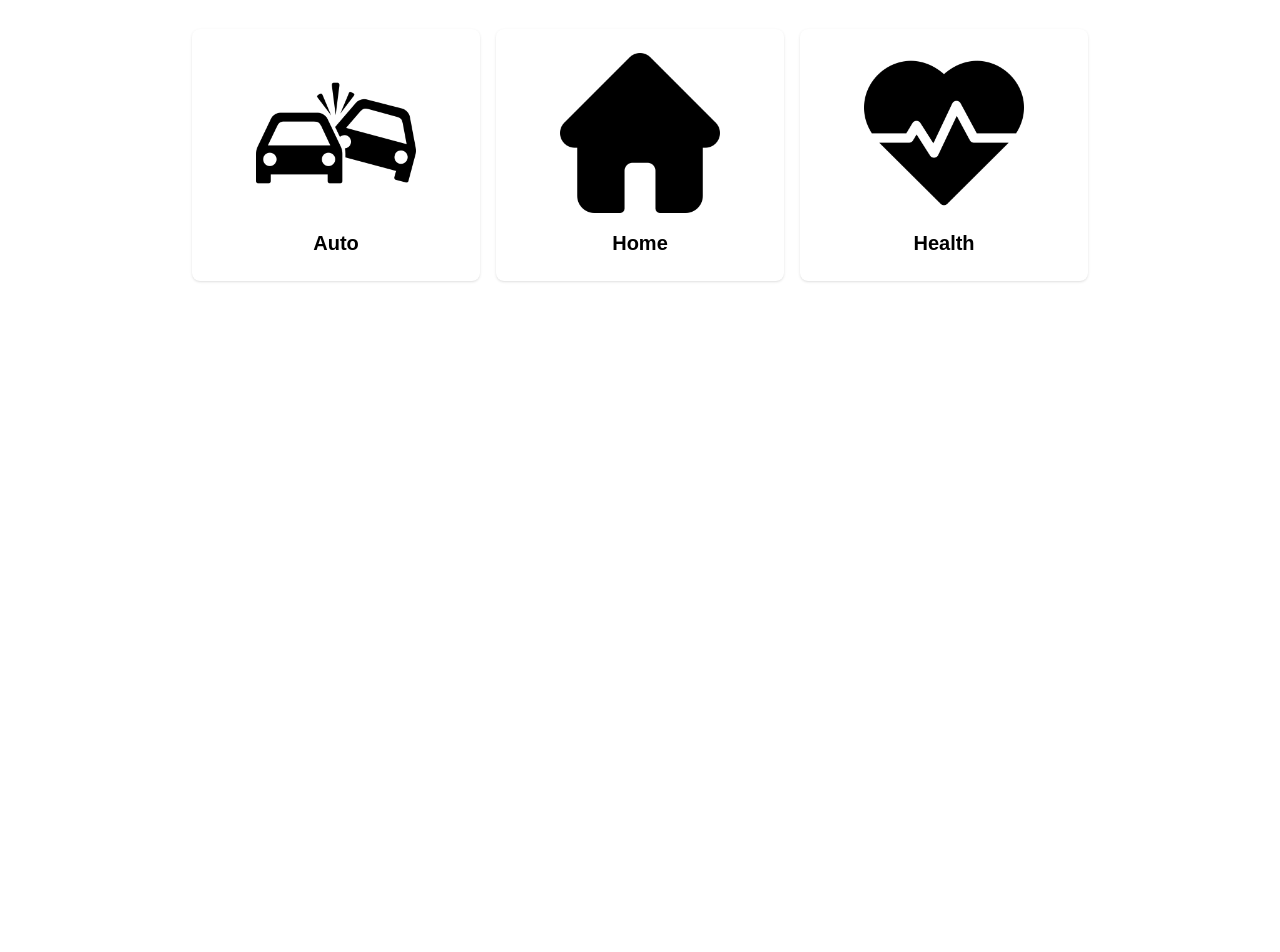
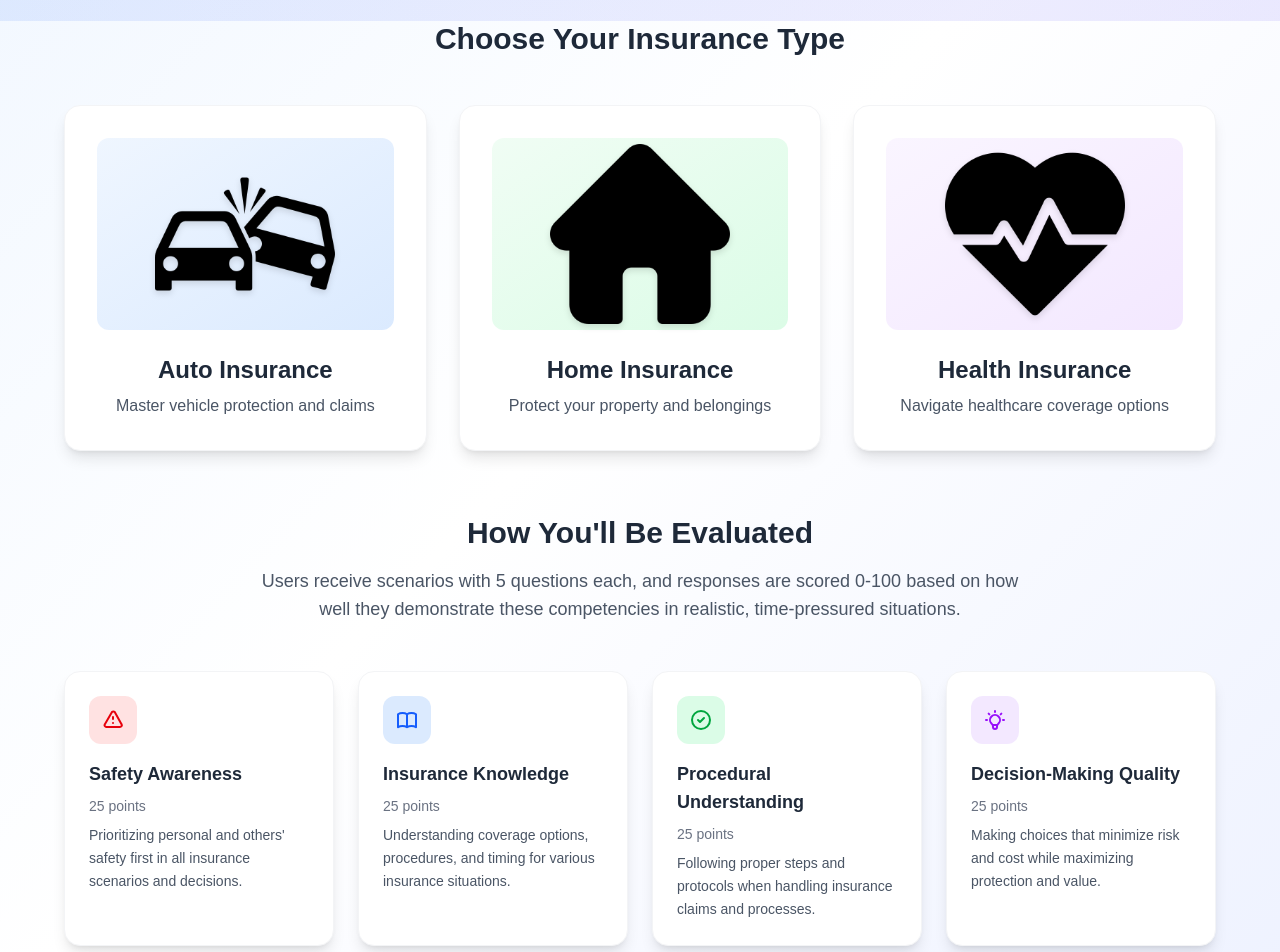
Before and after one commit to sebastian-noel/NextStep, a Next.js app in the folder next-step/: page / in a window 1280 px wide. Shown: the part 320-1272 px from the top of the page. Before the commit the page ends 800 px from the top, so only its background shows below. Built offline with nearby package versions, Linux system fonts and the light colour scheme.

Commit message:
new home page

```diff
--- a/next-step/app/page.tsx
+++ b/next-step/app/page.tsx
@@ -3,37 +3,171 @@ import Link from "next/link"
 
 export default function Home() {
   return (
-    <main className="min-h-screen flex flex-col items-center justify-start p-6">
-      <header className="w-full flex flex-col items-center pt-8">
-        <Image src="/images/logo.png" alt="Next Step" width={500} height={500} className="object-contain" />
+    <main className="min-h-screen bg-gradient-to-br from-blue-50 via-white to-indigo-50">
+      {/* Hero Section */}
+      <div className="relative overflow-hidden">
+        <div className="absolute inset-0 bg-gradient-to-r from-blue-600/10 to-indigo-600/10"></div>
+        <header className="relative w-full flex flex-col items-center pt-12 pb-8">
+          <div className="relative">
+            <Image
+              src="/images/logo.png"
+              alt="Next Step"
+              width={400}
+              height={400}
+              className="object-contain drop-shadow-lg"
+            />
             <span className="sr-only">Next Step</span>
+          </div>
+          <h2 className="mt-6 text-xl md:text-2xl italic text-gray-700 text-center max-w-2xl px-4">
+            Learn how insurance works through conversations, not textbooks.
+          </h2>
         </header>
-      <h2 className="mt-4 text-lg italic">Learn how insurance works through conversations, not textbooks.</h2>
+      </div>
 
-      <div className="mt-8 w-full max-w-4xl">
-        <div className="grid grid-cols-1 md:grid-cols-3 gap-4">
-          <Link href="/practice" className="p-6 bg-white rounded-lg shadow-sm flex flex-col items-center">
-            <div className="w-full h-40 flex items-center justify-center">
-              <Image src="/images/auto.png" alt="Auto" width={160} height={120} className="object-contain" />
+      {/* Insurance Types Section */}
+      <section className="px-6 pb-16">
+        <div className="max-w-6xl mx-auto">
+          <h3 className="text-2xl md:text-3xl font-bold text-center text-gray-800 mb-12">
+            Choose Your Insurance Type
+          </h3>
+          <div className="grid grid-cols-1 md:grid-cols-3 gap-8">
+            <Link
+              href="/practice/auto"
+              className="group p-8 bg-white rounded-2xl shadow-lg hover:shadow-xl transition-all duration-300 flex flex-col items-center transform hover:-translate-y-1 border border-gray-100"
+            >
+              <div className="w-full h-48 flex items-center justify-center bg-gradient-to-br from-blue-50 to-blue-100 rounded-xl mb-6 group-hover:from-blue-100 group-hover:to-blue-200 transition-all duration-300">
+                <Image
+                  src="/images/auto.png"
+                  alt="Auto Insurance"
+                  width={180}
+                  height={140}
+                  className="object-contain drop-shadow-md"
+                />
               </div>
-            <h3 className="mt-4 text-xl font-semibold text-black">Auto</h3>
+              <h4 className="text-2xl font-bold text-gray-800 group-hover:text-blue-600 transition-colors">
+                Auto Insurance
+              </h4>
+              <p className="text-gray-600 text-center mt-2">
+                Master vehicle protection and claims
+              </p>
             </Link>
 
-          <Link href="/practice" className="p-6 bg-white rounded-lg shadow-sm flex flex-col items-center">
-            <div className="w-full h-40 flex items-center justify-center">
-              <Image src="/images/home.png" alt="Home" width={160} height={120} className="object-contain" />
+            <Link
+              href="/practice/home"
+              className="group p-8 bg-white rounded-2xl shadow-lg hover:shadow-xl transition-all duration-300 flex flex-col items-center transform hover:-translate-y-1 border border-gray-100"
+            >
+              <div className="w-full h-48 flex items-center justify-center bg-gradient-to-br from-green-50 to-green-100 rounded-xl mb-6 group-hover:from-green-100 group-hover:to-green-200 transition-all duration-300">
+                <Image
+                  src="/images/home.png"
+                  alt="Home Insurance"
+                  width={180}
+                  height={140}
+                  className="object-contain drop-shadow-md"
+                />
               </div>
-            <h3 className="mt-4 text-xl font-semibold text-black">Home</h3>
+              <h4 className="text-2xl font-bold text-gray-800 group-hover:text-green-600 transition-colors">
+                Home Insurance
+              </h4>
+              <p className="text-gray-600 text-center mt-2">
+                Protect your property and belongings
+              </p>
             </Link>
 
-          <Link href="/practice" className="p-6 bg-white rounded-lg shadow-sm flex flex-col items-center">
-            <div className="w-full h-40 flex items-center justify-center">
-              <Image src="/images/health.png" alt="Health" width={160} height={120} className="object-contain" />
+            <Link
+              href="/practice/health"
+              className="group p-8 bg-white rounded-2xl shadow-lg hover:shadow-xl transition-all duration-300 flex flex-col items-center transform hover:-translate-y-1 border border-gray-100"
+            >
+              <div className="w-full h-48 flex items-center justify-center bg-gradient-to-br from-purple-50 to-purple-100 rounded-xl mb-6 group-hover:from-purple-100 group-hover:to-purple-200 transition-all duration-300">
+                <Image
+                  src="/images/health.png"
+                  alt="Health Insurance"
+                  width={180}
+                  height={140}
+                  className="object-contain drop-shadow-md"
+                />
               </div>
-            <h3 className="mt-4 text-xl font-semibold text-black">Health</h3>
+              <h4 className="text-2xl font-bold text-gray-800 group-hover:text-purple-600 transition-colors">
+                Health Insurance
+              </h4>
+              <p className="text-gray-600 text-center mt-2">
+                Navigate healthcare coverage options
+              </p>
             </Link>
           </div>
         </div>
+      </section>
+
+      {/* Scoring Categories Section */}
+      <section className="px-6 pb-16">
+        <div className="max-w-6xl mx-auto">
+          <div className="text-center mb-12">
+            <h3 className="text-2xl md:text-3xl font-bold text-gray-800 mb-4">
+              How You'll Be Evaluated
+            </h3>
+            <p className="text-lg text-gray-600 max-w-3xl mx-auto">
+              Users receive scenarios with 5 questions each, and responses are scored 0-100 based on how well they demonstrate these competencies in realistic, time-pressured situations.
+            </p>
+          </div>
+
+          <div className="grid grid-cols-1 md:grid-cols-2 lg:grid-cols-4 gap-6">
+            {/* Safety Awareness */}
+            <div className="bg-white rounded-2xl p-6 shadow-lg border border-gray-100 hover:shadow-xl transition-all duration-300">
+              <div className="w-12 h-12 bg-red-100 rounded-xl flex items-center justify-center mb-4">
+                <svg className="w-6 h-6 text-red-600" fill="none" stroke="currentColor" viewBox="0 0 24 24">
+                  <path strokeLinecap="round" strokeLinejoin="round" strokeWidth={2} d="M12 9v2m0 4h.01m-6.938 4h13.856c1.54 0 2.502-1.667 1.732-2.5L13.732 4c-.77-.833-1.964-.833-2.732 0L3.732 16.5c-.77.833.192 2.5 1.732 2.5z" />
+                </svg>
+              </div>
+              <h4 className="text-lg font-bold text-gray-800 mb-2">Safety Awareness</h4>
+              <div className="text-sm text-gray-500 mb-2">25 points</div>
+              <p className="text-gray-600 text-sm leading-relaxed">
+                Prioritizing personal and others' safety first in all insurance scenarios and decisions.
+              </p>
+            </div>
+
+            {/* Insurance Knowledge */}
+            <div className="bg-white rounded-2xl p-6 shadow-lg border border-gray-100 hover:shadow-xl transition-all duration-300">
+              <div className="w-12 h-12 bg-blue-100 rounded-xl flex items-center justify-center mb-4">
+                <svg className="w-6 h-6 text-blue-600" fill="none" stroke="currentColor" viewBox="0 0 24 24">
+                  <path strokeLinecap="round" strokeLinejoin="round" strokeWidth={2} d="M12 6.253v13m0-13C10.832 5.477 9.246 5 7.5 5S4.168 5.477 3 6.253v13C4.168 18.477 5.754 18 7.5 18s3.332.477 4.5 1.253m0-13C13.168 5.477 14.754 5 16.5 5c1.746 0 3.332.477 4.5 1.253v13C19.832 18.477 18.246 18 16.5 18c-1.746 0-3.332.477-4.5 1.253" />
+                </svg>
+              </div>
+              <h4 className="text-lg font-bold text-gray-800 mb-2">Insurance Knowledge</h4>
+              <div className="text-sm text-gray-500 mb-2">25 points</div>
+              <p className="text-gray-600 text-sm leading-relaxed">
+                Understanding coverage options, procedures, and timing for various insurance situations.
+              </p>
+            </div>
+
+            {/* Procedural Understanding */}
+            <div className="bg-white rounded-2xl p-6 shadow-lg border border-gray-100 hover:shadow-xl transition-all duration-300">
+              <div className="w-12 h-12 bg-green-100 rounded-xl flex items-center justify-center mb-4">
+                <svg className="w-6 h-6 text-green-600" fill="none" stroke="currentColor" viewBox="0 0 24 24">
+                  <path strokeLinecap="round" strokeLinejoin="round" strokeWidth={2} d="M9 12l2 2 4-4m6 2a9 9 0 11-18 0 9 9 0 0118 0z" />
+                </svg>
+              </div>
+              <h4 className="text-lg font-bold text-gray-800 mb-2">Procedural Understanding</h4>
+              <div className="text-sm text-gray-500 mb-2">25 points</div>
+              <p className="text-gray-600 text-sm leading-relaxed">
+                Following proper steps and protocols when handling insurance claims and processes.
+              </p>
+            </div>
+
+            {/* Decision-Making Quality */}
+            <div className="bg-white rounded-2xl p-6 shadow-lg border border-gray-100 hover:shadow-xl transition-all duration-300">
+              <div className="w-12 h-12 bg-purple-100 rounded-xl flex items-center justify-center mb-4">
+                <svg className="w-6 h-6 text-purple-600" fill="none" stroke="currentColor" viewBox="0 0 24 24">
+                  <path strokeLinecap="round" strokeLinejoin="round" strokeWidth={2} d="M9.663 17h4.673M12 3v1m6.364 1.636l-.707.707M21 12h-1M4 12H3m3.343-5.657l-.707-.707m2.828 9.9a5 5 0 117.072 0l-.548.547A3.374 3.374 0 0014 18.469V19a2 2 0 11-4 0v-.531c0-.895-.356-1.754-.988-2.386l-.548-.547z" />
+                </svg>
+              </div>
+              <h4 className="text-lg font-bold text-gray-800 mb-2">Decision-Making Quality</h4>
+              <div className="text-sm text-gray-500 mb-2">25 points</div>
+              <p className="text-gray-600 text-sm leading-relaxed">
+                Making choices that minimize risk and cost while maximizing protection and value.
+              </p>
+            </div>
+          </div>
+        </div>
+      </section>
     </main>
   )
 }
--- a/next-step/package.json
+++ b/next-step/package.json
@@ -11,7 +11,8 @@
   "dependencies": {
     "next": "^15.5.4",
     "react": "^19.1.0",
-    "react-dom": "^19.1.0"
+    "react-dom": "^19.1.0",
+    "react-router-dom": "^7.9.3"
   },
   "devDependencies": {
     "@eslint/eslintrc": "^3",
```
Also changed, not shown: 1 other file (tests, documents, lock files or other folders). Lines whose indentation alone changed are shown as unchanged.
